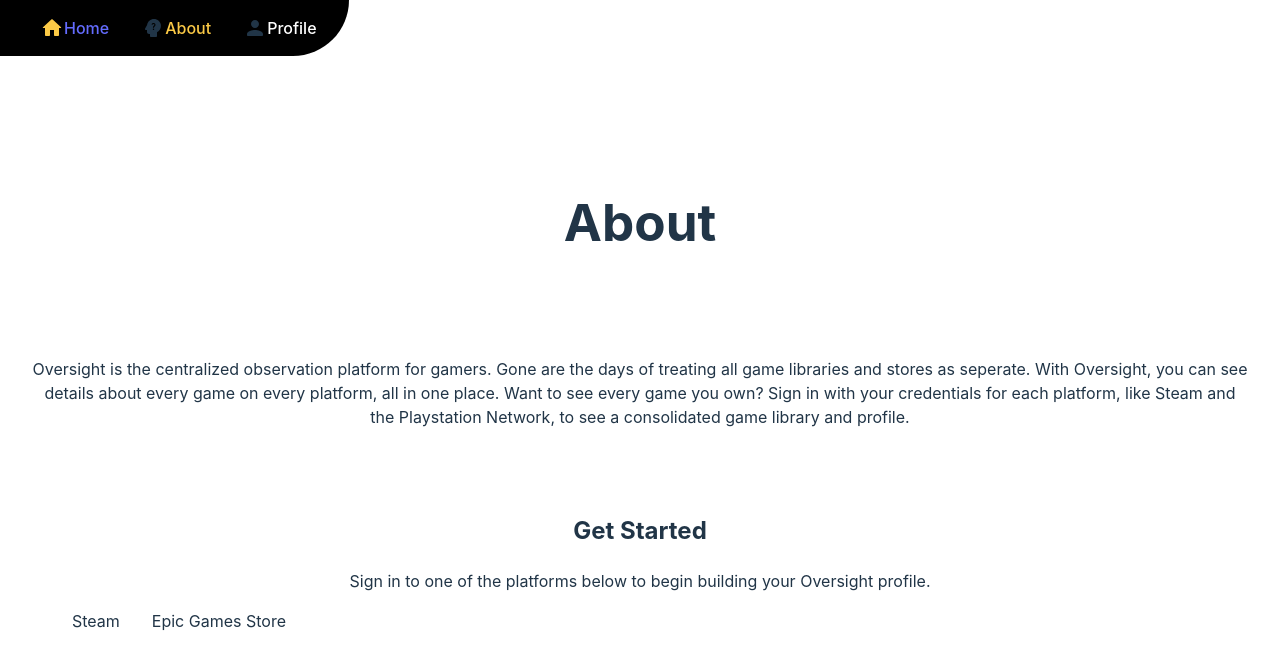
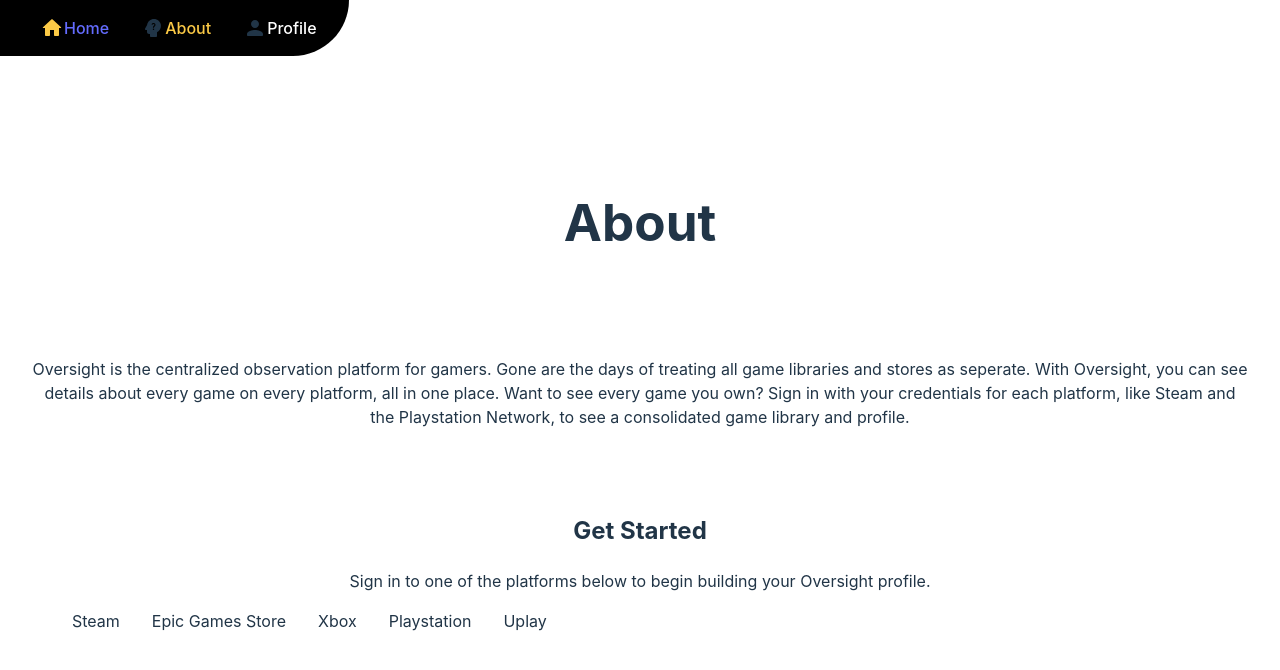
Before and after one commit to nicdillon/Oversight, a React (Vite) app in the folder oversight-webapp/: page /about in a window 1280 px wide. Shown: the top 670 px of the page. Built offline with nearby package versions, Linux system fonts and the light colour scheme.

Commit message:
Minor changes to About and Home pages of the webapp

```diff
--- a/oversight-webapp/src/pages/About.jsx
+++ b/oversight-webapp/src/pages/About.jsx
@@ -20,7 +20,13 @@ export default function About() {
                     Epic Games Store
                 </li>
                 <li>
-
+                    Xbox
+                </li>
+                <li>
+                    Playstation
+                </li>
+                <li>
+                    Uplay
                 </li>
             </ul>
         </div>
--- a/oversight-webapp/src/pages/Home.jsx
+++ b/oversight-webapp/src/pages/Home.jsx
@@ -15,22 +15,26 @@ function Home() {
     else
         steamApiKey = import.meta.env.REACT_APP_STEAM_API_KEY;
 
+    let localhostApiUrl = "http://localhost:5243/SteamAPI"
+
     async function handleGetSteamApps() {
 
         setGamesAreLoading(true);
 
-        await fetch(`https://api.steampowered.com/IStoreService/GetAppList/v1/?include_games=true&include_dlc=false&include_software=false&include_videos=false&include_hardware=false&key=${steamApiKey}&max_results=5`)
+        await fetch(localhostApiUrl)
             .then(res => res.json())
-            .then(data => {
-                const games = data.response.apps.map(appJson => ({
-                    id: appJson.appid,
-                    name: appJson.name
-                }));
-                setGames(games);
-                setGamesAreLoading(false);
-            })
+            .then(result => console.log(result))
+            // .then(data => {
+            //     const games = data.response.apps.map(appJson => ({
+            //         id: appJson.appid,
+            //         name: appJson.name
+            //     }));
+            //     setGames(games);
+            //     setGamesAreLoading(false);
+            // })
             .catch(error => {
                 setFetchError(error);
+                console.log(error);
             })
     }
 
```
